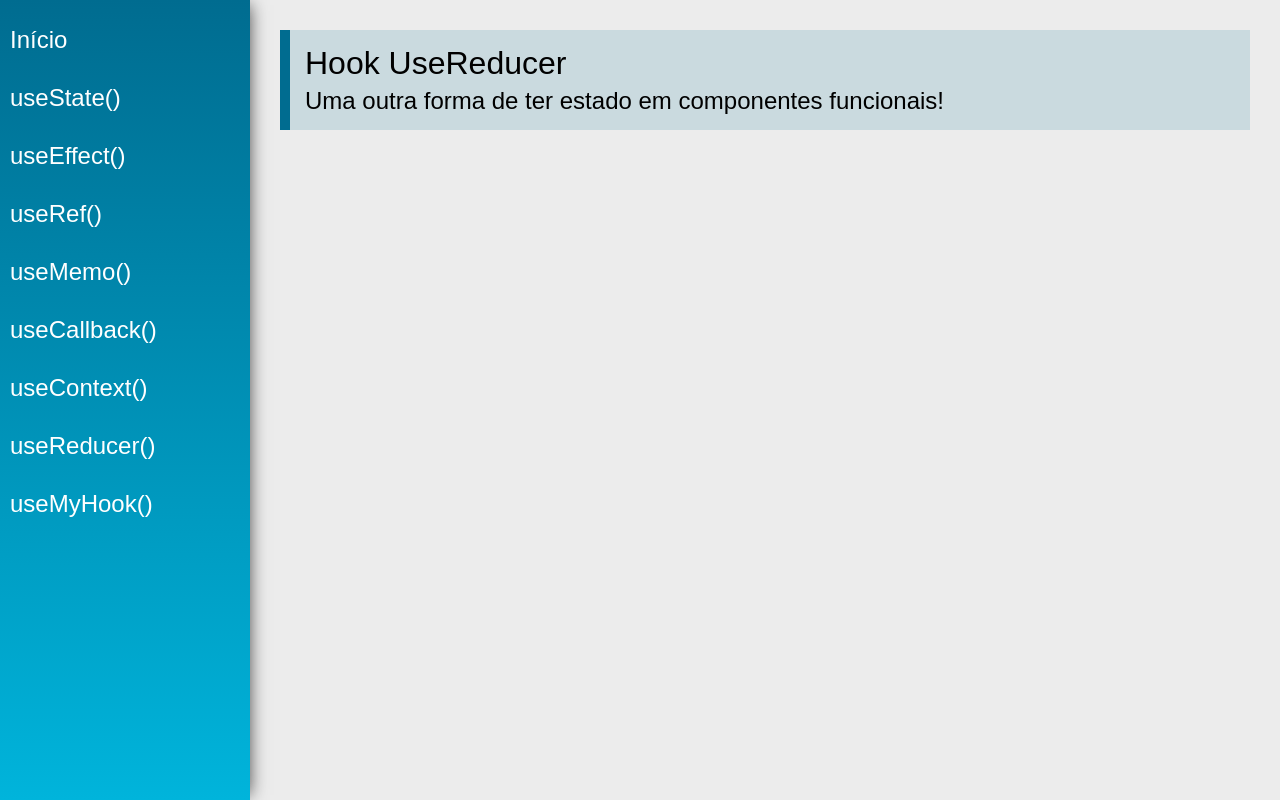
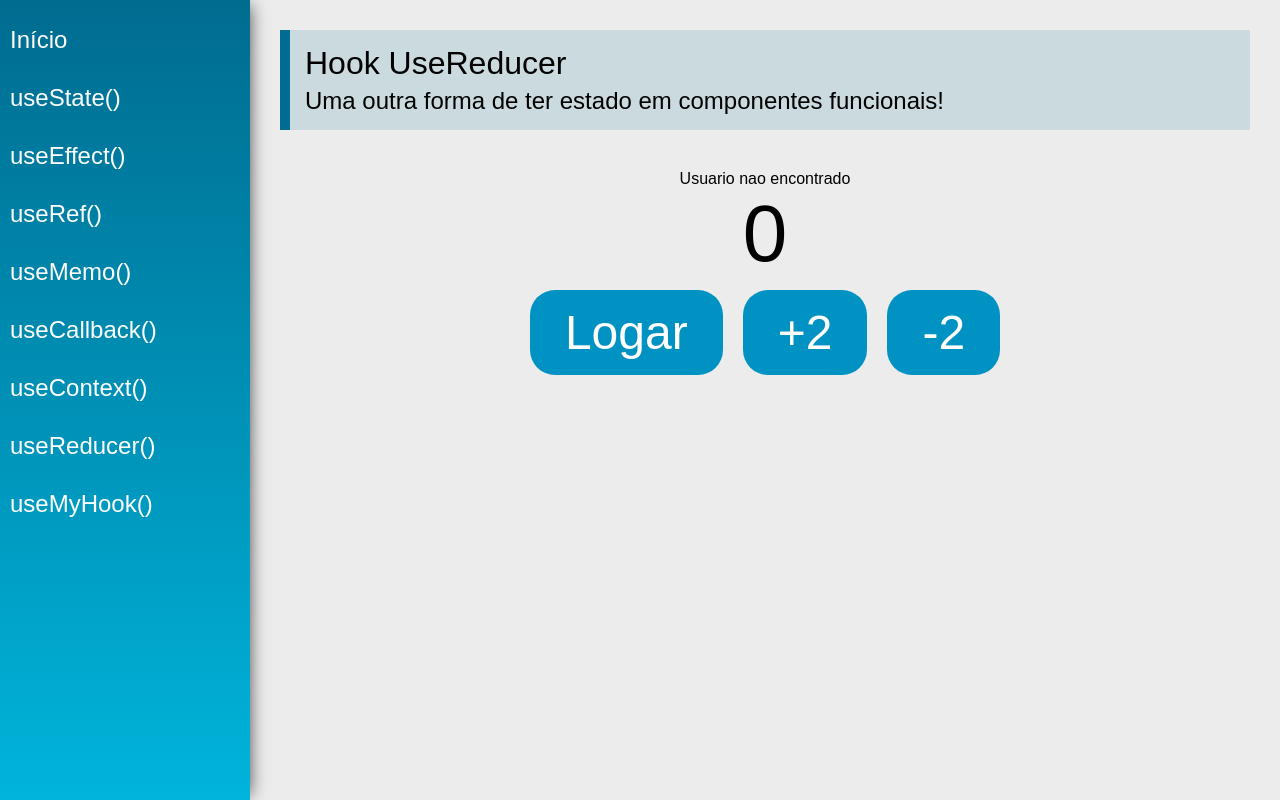
Before and after one commit to Snoopyh/React-Hooks, a React (Vite) app: page /useReducer in a window 1280 px wide. Built offline with nearby package versions, Linux system fonts and the light colour scheme.

Commit message:
Last changes

```diff
--- a/src/views/examples/UseReducer.jsx
+++ b/src/views/examples/UseReducer.jsx
@@ -1,15 +1,49 @@
-import React from 'react'
-import PageTitle from '../../components/layout/PageTitle'
+import React from "react";
+import PageTitle from "../../components/layout/PageTitle";
+import { useReducer } from "react";
+
+const initialState = {
+  cart: [],
+  products: [],
+  user: null,
+  number: 0,
+};
+
+function reducer(state, action) {
+  switch (action.type) {
+    case "number_Add2":
+      return { ...state, number: state.number + 2 }
+    case "number_Miss2":
+        return {...state, number: state.number - 2}
+    case "user":
+        return {...state, user: { name: action.payload}}
+    default:
+      return state;
+  }
+}
 
 const UseReducer = (props) => {
+  const [state, dispatch] = useReducer(reducer, initialState);
+
   return (
     <div className="UseReducer">
       <PageTitle
         title="Hook UseReducer"
         subtitle="Uma outra forma de ter estado em componentes funcionais!"
       />
+      <div className="center">
+        {state.user
+        ? <span className="user">{state.user.name}</span>
+        : <span className="user">Usuario nao encontrado</span> }
+        <span className="text">{state.number}</span>
+        <div>
+            <button className="btn" onClick={() => dispatch({type: 'user' , payload : 'Maria'})}>Logar</button>
+            <button className="btn" onClick={() => dispatch({type: 'number_Add2'})}>+2</button>
+            <button className="btn" onClick={() => dispatch({type: 'number_Miss2'})}>-2</button>
         </div>
-    )
-}
+      </div>
+    </div>
+  );
+};
 
-export default UseReducer
+export default UseReducer;
```
Lines whose indentation alone changed are shown as unchanged.
